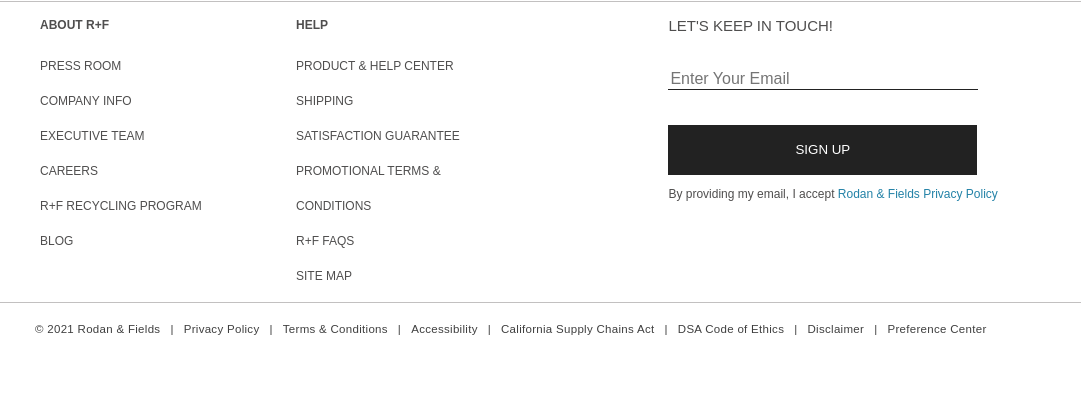
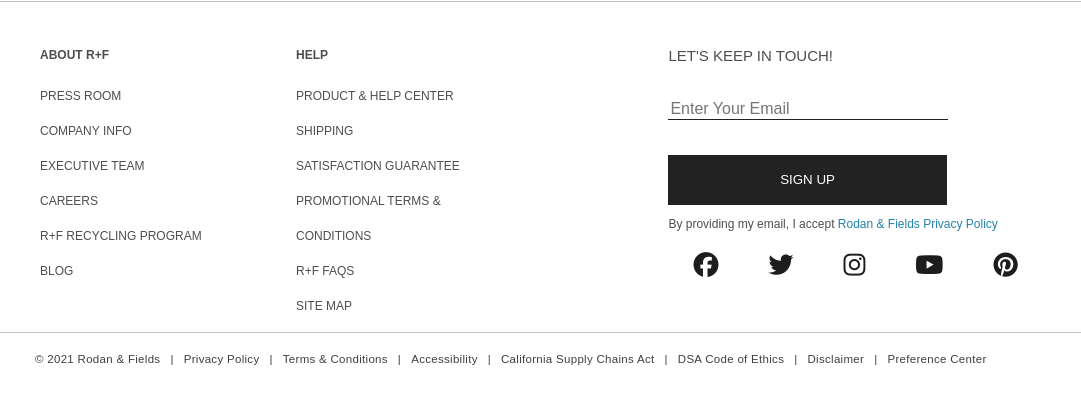
Before and after one commit to kapsxx/unit-2-project, a plain HTML site: page index.html in a window 1280 px wide. Shown: the part 3179-3583 px from the top of the page, without its empty margins (0-1081 px from the left). Before the commit the page ends 3518 px from the top, so only its background shows below. Drawn offline with nearby package versions, Linux system fonts and the light colour scheme.

Commit message:
for footer

```diff
--- a/index.css
+++ b/index.css
@@ -513,7 +513,7 @@ body {
 
 #footer-cont {
   width: 100%;
-
+  padding-top: 30px;
   font-family: HCoGothamSSmSemiBold, Arial, Sans-Serif;
   font-size: 12px;
   color: rgb(79, 78, 78);
@@ -564,15 +564,16 @@ body {
   border-left: none;
   border-right: none;
   outline: none;
-  width: 50%;
+  width: 45%;
   caret-color: rgb(35, 130, 167);
 }
 #signin-email[placeholder] {
   font-size: 16px;
   font-weight: 100;
 }
+
 #signin-form > button {
-  width: 50.5%;
+  width: 45.5%;
   height: 50px;
   margin-top: 35px;
   background: #222;
@@ -586,7 +587,7 @@ body {
 #footer-cont2 {
   width: 98%;
   margin-left: -10px;
-  margin-bottom: 30px;
+  padding-bottom: 55px;
 }
 #footer-cont2 > ul li {
   list-style: none;
@@ -603,3 +604,16 @@ body {
   margin-left: 10px;
   font-size: 11.5px;
 }
+#facebook,
+#twitter,
+#youtube,
+#pinterest,
+#insta {
+  float: left;
+}
+
+.fab {
+  color: #1d1d1d;
+  font-size: 25px;
+  padding: 10px 25px;
+}
--- a/index.html
+++ b/index.html
@@ -11,6 +11,8 @@
 
     <title>Rodan+Fields</title>
     <link href="index.css" rel="stylesheet">
+    <link rel="stylesheet" href="https://cdnjs.cloudflare.com/ajax/libs/font-awesome/4.7.0/css/font-awesome.min.css">
+    <script src="https://kit.fontawesome.com/26d4a64054.js" crossorigin="anonymous"></script>
     <style>
 
 
@@ -44,7 +46,7 @@
                <a href="login.html">
                    <div>Login
                        <span>
-                           <img src="/images/user.png" alt="user">
+                           <img src="images/user.png" alt="user">
                        </span>
                     </div>
                 </a>
@@ -310,7 +312,7 @@
                 </div>
                 <div id="signin-form">
                     <form>
-                        <input type="email" id="signin-email" placeholder="Enter Your Email">
+                        <input type="email" id="signin-email" placeholder="Enter Your Email" onfocus="this.placeholder=''" onblur="this.placeholder='Enter Your Email'">
                     </form>
                     <button onclick="show_msg()">SIGN UP</button>
                 </div>
@@ -318,11 +320,31 @@
                     <p>By providing my email, I accept <span>Rodan & Fields Privacy Policy</span></p>
                 </div>
                 <div id="social-icon">
-                    <div></div>
-                    <div></div>
-                    <div></div>
-                    <div></div>
-                    <div></div>
+                    <div id="facebook">
+                        <a href="https://www.facebook.com/rodanandfields" target="_blank_">
+                            <i class="fab fa-facebook"></i>
+                        </a>
+                    </div>
+                    <div id="twitter">
+                        <a href="https://twitter.com/RodanFieldsHQ" target="_blank_">
+                            <i class="fab fa-twitter"></i>
+                        </a>
+                    </div>
+                    <div id="insta">
+                        <a href="https://www.instagram.com/rodanandfields/" target="_blank_">
+                            <i class="fab fa-instagram"></i>
+                        </a>
+                    </div>
+                    <div id="youtube">
+                        <a href="https://www.youtube.com/user/RodanFields" target="_blank_">
+                            <i class="fab fa-youtube"></i>
+                        </a>
+                    </div>
+                    <div id="pinterest">
+                        <a href="https://www.pinterest.com/RodanandFields/" target="_blank_">
+                            <i class="fab fa-pinterest"></i>
+                        </a>
+                    </div>
                 </div>
             </div>
         </div>
--- a/index.js
+++ b/index.js
@@ -58,4 +58,5 @@ function showresult(){
     var getdata = urlsearchparams.get('q');
 
     location.assign(`${src}${params}`);
+    window.onload = search_data.value = "";
 }
```
